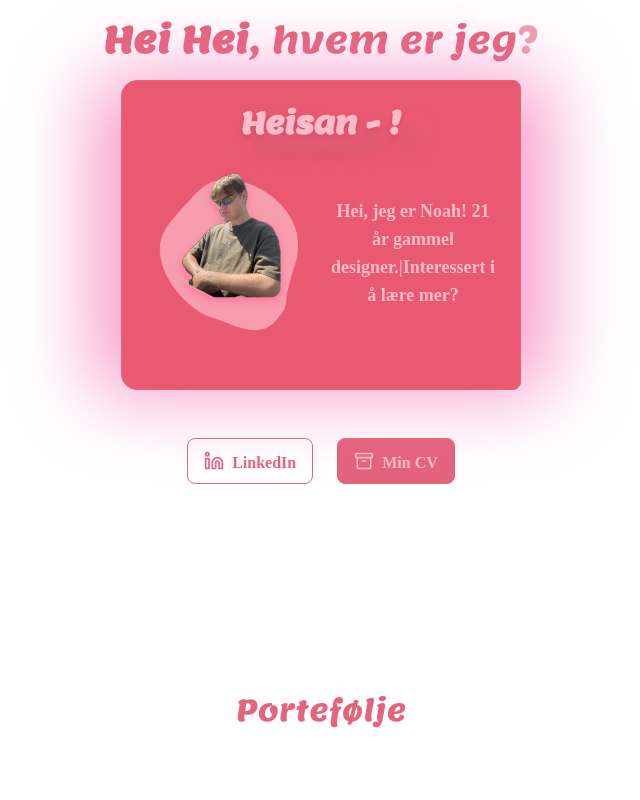
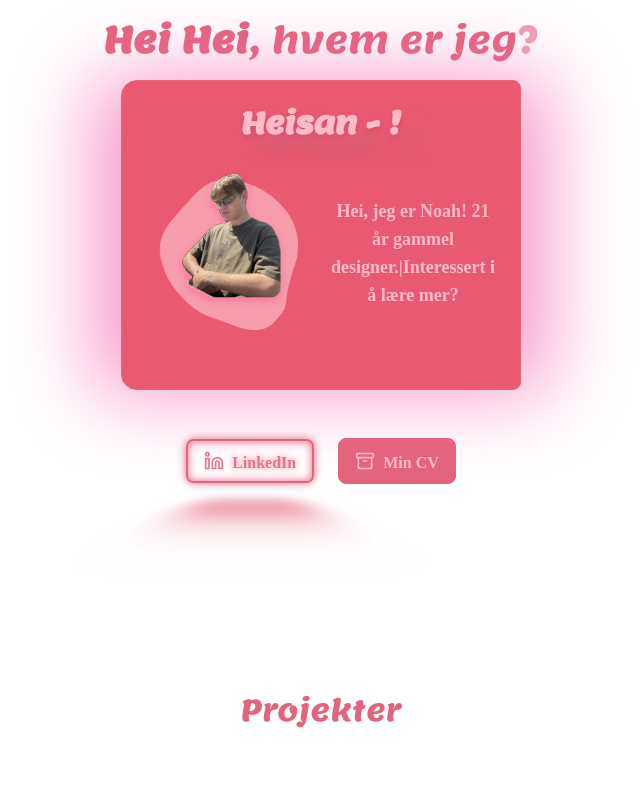
Before and after one commit to Noahnikolaj/Noahnikolaj.no, a Next.js app: page / in a window 1280 px wide. Shown: the top 800 px of the page, without its empty margins (319-959 px from the left). Built offline with nearby package versions, Linux system fonts and the light colour scheme; a web font is replaced by a local one.

Commit message:
feat: add glowing button component, update CV skills, and rename portfolio section to projects

```diff
--- a/src/app/cv/page.tsx
+++ b/src/app/cv/page.tsx
@@ -71,6 +71,8 @@ const CVPage = () => {
       case "HTML": return <Code {...iconProps} />;
       case "CSS": return <Palette {...iconProps} />;
       case "Figma": return <Figma {...iconProps} />;
+      case "Wireframing": return <Figma {...iconProps} />;
+      case "Prototyping": return <Figma {...iconProps} />;
       case "Next.js": return <Globe {...iconProps} />;
       case "Android Studio": return <Smartphone {...iconProps} />;
       case "Jetpack Compose": return <Layout {...iconProps} />;
@@ -264,7 +266,7 @@ const CVPage = () => {
               <div>
                 <h3 className="font-bold text-chart-2 mb-3">Utvikling</h3>
                 <div className="flex flex-wrap gap-2">
-                  {["Python", "Java", "Kotlin", "HTML", "CSS", "Figma","React", "Next.js", "Android Studio", "Jetpack Compose", "Git/Github"].map((skill) => (
+                  {["Python", "Java", "Kotlin", "HTML", "CSS", "Figma", "Wireframing", "Prototyping", "React", "Next.js", "Android Studio", "Jetpack Compose", "Git/Github"].map((skill) => (
                     <Badge key={skill} variant="outline" className="text-chart-3 border-primary/30 flex items-center">
                       {getSkillIcon(skill)}
                       {skill}
@@ -279,7 +281,7 @@ const CVPage = () => {
               <div>
                 <h3 className="font-bold text-chart-2 mb-3">Kreative Verktøy</h3>
                 <div className="flex flex-wrap gap-2">
-                  {["InDesign", "Illustrator", "Photoshop", "Lightroom", "Premiere", "Audition", "Final Cut Pro", "Blender", "Procreate", "Foto/Drone"].map((skill) => (
+                  {["InDesign", "Illustrator", "Photoshop", "Lightroom", "Premiere", "Audition", "Final Cut Pro", "Procreate", "Foto/Drone"].map((skill) => (
                     <Badge key={skill} variant="secondary" className="text-chart-3 hover:bg-secondary flex items-center">
                       {getSkillIcon(skill)}
                       {skill}
--- a/src/app/globals.css
+++ b/src/app/globals.css
@@ -76,6 +76,141 @@ body {
   display: inline-block;
   box-shadow: 2px 4px 8px rgba(0, 0, 0, 0.1);
 }
+
+.glowing-btn {
+  position: relative;
+  color: rgba(var(--primary));
+  cursor: pointer;
+  padding: 0.35em 1em;
+  border: 0.15em solid rgba(var(--primary));
+  border-radius: 0.45em;
+  background: none;
+  perspective: 2em;
+  font-size: 1rem;
+  font-weight: 900;
+  display: inline-flex;
+  align-items: center;
+  gap: 0.5rem;
+
+  -webkit-box-shadow: inset 0px 0px 0.5em 0px rgba(var(--primary)),
+    0px 0px 0.5em 0px rgba(var(--primary));
+  -moz-box-shadow: inset 0px 0px 0.5em 0px rgba(var(--primary)),
+    0px 0px 0.5em 0px rgba(var(--primary));
+  box-shadow: inset 0px 0px 0.5em 0px rgba(var(--primary)),
+    0px 0px 0.5em 0px rgba(var(--primary));
+  animation: border-flicker 7s linear infinite;
+}
+
+.glowing-txt {
+  -webkit-text-shadow: 0 0 0.125em hsl(0 0% 100% / 0.3),
+    0 0 0.45em rgba(var(--primary));
+  -moz-text-shadow: 0 0 0.125em hsl(0 0% 100% / 0.3),
+    0 0 0.45em rgba(var(--primary));
+  text-shadow: 0 0 0.125em hsl(0 0% 100% / 0.3), 0 0 0.45em rgba(var(--primary));
+  animation: text-flicker 8s linear infinite;
+}
+
+.faulty-letter {
+  opacity: 0.5;
+  animation: faulty-flicker 6s linear infinite;
+}
+
+.glowing-btn::before {
+  content: "";
+  position: absolute;
+  top: 0;
+  bottom: 0;
+  left: 0;
+  right: 0;
+  opacity: 0.7;
+  filter: blur(1em);
+  transform: translateY(120%) rotateX(95deg) scale(1, 0.35);
+  background: rgba(var(--primary));
+  pointer-events: none;
+}
+
+.glowing-btn::after {
+  content: "";
+  position: absolute;
+  top: -0.15em;
+  left: -0.15em;
+  right: -0.15em;
+  bottom: -0.15em;
+  opacity: 0;
+  z-index: -1;
+  background-color: rgba(var(--primary));
+  box-shadow: 0 0 2em 0.2em rgba(var(--primary));
+  transition: opacity 100ms linear;
+  border-radius: 0.45em;
+}
+
+.glowing-btn:hover {
+  color: rgba(var(--secondary));
+  text-shadow: none;
+  animation: none;
+}
+
+.glowing-btn:hover .glowing-txt {
+  animation: none;
+}
+
+.glowing-btn:hover .faulty-letter {
+  animation: none;
+  text-shadow: none;
+  opacity: 1;
+}
+
+.glowing-btn:hover:before {
+  filter: blur(1.5em);
+  opacity: 1;
+}
+
+.glowing-btn:hover:after {
+  opacity: 1;
+}
+
+@keyframes faulty-flicker {
+  0% { opacity: 1; }
+  2% { opacity: 0.1; }
+  2.5% { opacity: 0.5; }
+  5% { opacity: 0.5; }
+  5.5% { opacity: 0.1; }
+  6% { opacity: 1; }
+  30% { opacity: 0.5; }
+  31% { opacity: 0.4; }
+  32% { opacity: 1; }
+  100% { opacity: 1; }
+}
+
+@keyframes text-flicker {
+  0% { opacity: 1; }
+  1% { opacity: 0.1; }
+  2% { opacity: 1; }
+  3% { opacity: 0.1; }
+  4% { opacity: 1; }
+  5% { opacity: 0.1; }
+  6% { opacity: 1; }
+  7% { opacity: 0.3; }
+  8% { opacity: 1; }
+  40% { opacity: 1; }
+  41% { opacity: 0.7; }
+  42% { opacity: 0.2; }
+  43% { opacity: 0.9; }
+  100% { opacity: 0.9; }
+}
+
+@keyframes border-flicker {
+  0% { opacity: 1; }
+  1% { opacity: 0.1; }
+  1.5% { opacity: 1; }
+  2% { opacity: 0.1; }
+  2.5% { opacity: 1; }
+  40% { opacity: 1; }
+  41% { opacity: 0.7; }
+  42% { opacity: 1; }
+  100% { opacity: 1; }
+}
+
 
 
 
--- a/src/app/page.tsx
+++ b/src/app/page.tsx
@@ -32,6 +32,7 @@ const Page = () => {
   );
 
   const wheelGestures = WheelGesturesPlugin();
+  const linkedinIconRef = React.useRef<any>(null);
 
   /* The projects displayed in the carosel */
   const projects = [
@@ -139,12 +140,14 @@ const Page = () => {
 
           <div className="mt-12 space-x-6">
             <button
-              className="inline-flex items-center gap-2 px-4 py-2 text-base font-bold text-primary bg-background border border-primary rounded-lg hover:bg-primary hover:text-secondary hover:scale-105 transition-all cursor-pointer md:hover:(effekt)"
+              className="glowing-btn font-bold transition-all cursor-pointer"
               style={{ fontFamily: "Lekton" }}
+              onMouseEnter={() => linkedinIconRef.current?.startAnimation()}
+              onMouseLeave={() => linkedinIconRef.current?.stopAnimation()}
             >
-              <LinkedinIcon size={20} />
-              <a href="https://www.linkedin.com/in/noah-nikolaj-klavestad-christensen-130568247/" className="pt-1">
-                LinkedIn
+              <LinkedinIcon ref={linkedinIconRef} size={20} className="glowing-txt" />
+              <a href="https://www.linkedin.com/in/noah-nikolaj-klavestad-christensen-130568247/" className="pt-1 flex">
+                <span className="glowing-txt">Lin<span className="faulty-letter">k</span>edI<span className="faulty-letter">n</span></span>
               </a>
             </button>
 
@@ -163,7 +166,7 @@ const Page = () => {
               className="text-3xl font-light text-primary mb-2"
               style={{ fontFamily: "Lemon" }}
             >
-              Portefølje
+              Projekter
             </h2>
             <Carousel
               plugins={[plugin.current, wheelGestures]}
```
